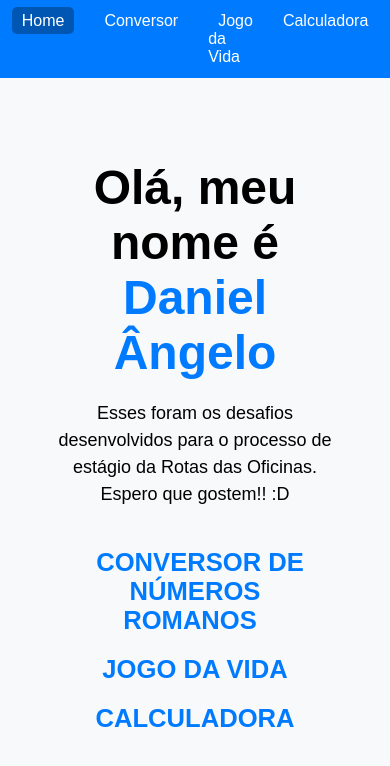
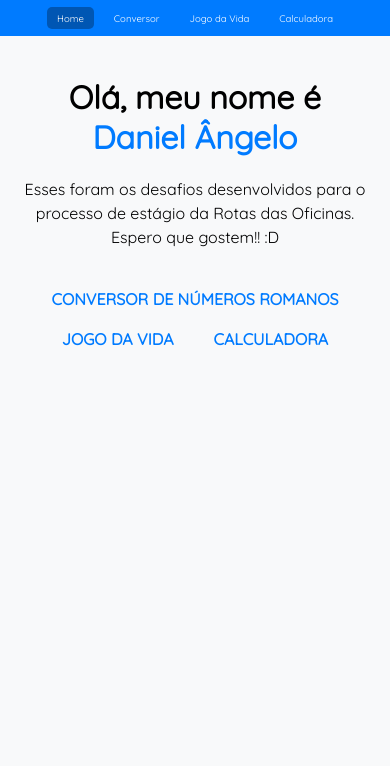
Before and after one commit to danielangelo1/teste-rota-das-oficinas, a plain HTML site: page index.html in a window 390 px wide. Drawn offline with Linux system fonts and the light colour scheme.

Commit message:
fix: responsive design issues

```diff
--- a/ConversorRomanos/style.css
+++ b/ConversorRomanos/style.css
@@ -38,7 +38,7 @@ h1 {
 
 @media (max-width: 768px) {
   h1 {
-    font-size: 2rem;
+    font-size: 1.8rem;
     margin-bottom: 0;
   }
   .numbers input[type="number"] {
--- a/JogoDaVida/style.css
+++ b/JogoDaVida/style.css
@@ -79,17 +79,20 @@ h1 {
 }
 
 @media screen and (max-width: 768px) {
+  #grid {
+    grid-template-columns: repeat(20, 18px);
+  }
   h1 {
-    font-size: 2rem;
+    font-size: 1.8rem;
   }
   #controls button {
     font-size: 1.2rem;
   }
   #regras h2 {
-    font-size: 1.6rem;
+    font-size: 1.4rem;
   }
   #regras p {
-    font-size: 1rem;
+    font-size: 0.8rem;
   }
   #regras p:hover {
     transform: none;
--- a/css/header.css
+++ b/css/header.css
@@ -47,3 +47,10 @@ li.active a {
     padding: 12px;
   }
 }
+
+@media (max-width: 576px) {
+  nav ul li {
+    margin: 0 5px;
+    font-size: 0.6rem;
+  }
+}
--- a/index.html
+++ b/index.html
@@ -1,11 +1,14 @@
 <!DOCTYPE html>
 <html lang="en">
-
   <head>
-    <meta charset="UTF-8">
-    <meta http-equiv="X-UA-Compatible" content="IE=edge">
-    <meta name="viewport" content="width=device-width, initial-scale=1.0">
-    <link rel="stylesheet" href="./style.css">
+    <meta charset="UTF-8" />
+    <meta http-equiv="X-UA-Compatible" content="IE=edge" />
+    <meta name="viewport" content="width=device-width, initial-scale=1.0" />
+    <link rel="stylesheet" href="./style.css" />
+    <link
+      href="https://fonts.googleapis.com/css?family=Quicksand"
+      rel="stylesheet"
+    />
     <title>Rota das Oficinas</title>
   </head>
 
@@ -20,17 +23,26 @@
     </nav>
 
     <main>
-        <h1>Olá, meu nome é <a href="https://github.com/danielangelo1/teste-rota-das-oficinas">Daniel Ângelo</a> </h1>
-        <p>Esses foram os desafios desenvolvidos para o processo de estágio da Rotas das Oficinas.
-            Espero que gostem!! :D
+      <h1>
+        Olá, meu nome é
+        <a href="https://github.com/danielangelo1/teste-rota-das-oficinas"
+          >Daniel Ângelo</a
+        >
+      </h1>
+      <p>
+        Esses foram os desafios desenvolvidos para o processo de estágio da
+        Rotas das Oficinas. Espero que gostem!! :D
       </p>
 
       <ul class="projetos">
-            <li><a href="./ConversorRomanos/index.html">Conversor de números Romanos</a></li>
+        <li>
+          <a href="./ConversorRomanos/index.html"
+            >Conversor de números Romanos</a
+          >
+        </li>
         <li><a href="./JogoDaVida/">Jogo da Vida</a></li>
         <li><a href="./Calculadora/">Calculadora</a></li>
       </ul>
     </main>
   </body>
-
 </html>
--- a/style.css
+++ b/style.css
@@ -48,3 +48,21 @@ p {
 .projetos li a:hover {
   color: white;
 }
+
+@media (max-width: 768px) {
+  main {
+    padding: 20px;
+  }
+
+  h1 {
+    font-size: 2rem;
+  }
+
+  p {
+    font-size: 1rem;
+  }
+
+  .projetos li a {
+    font-size: 1rem;
+  }
+}
```
Lines whose indentation alone changed are shown as unchanged.
